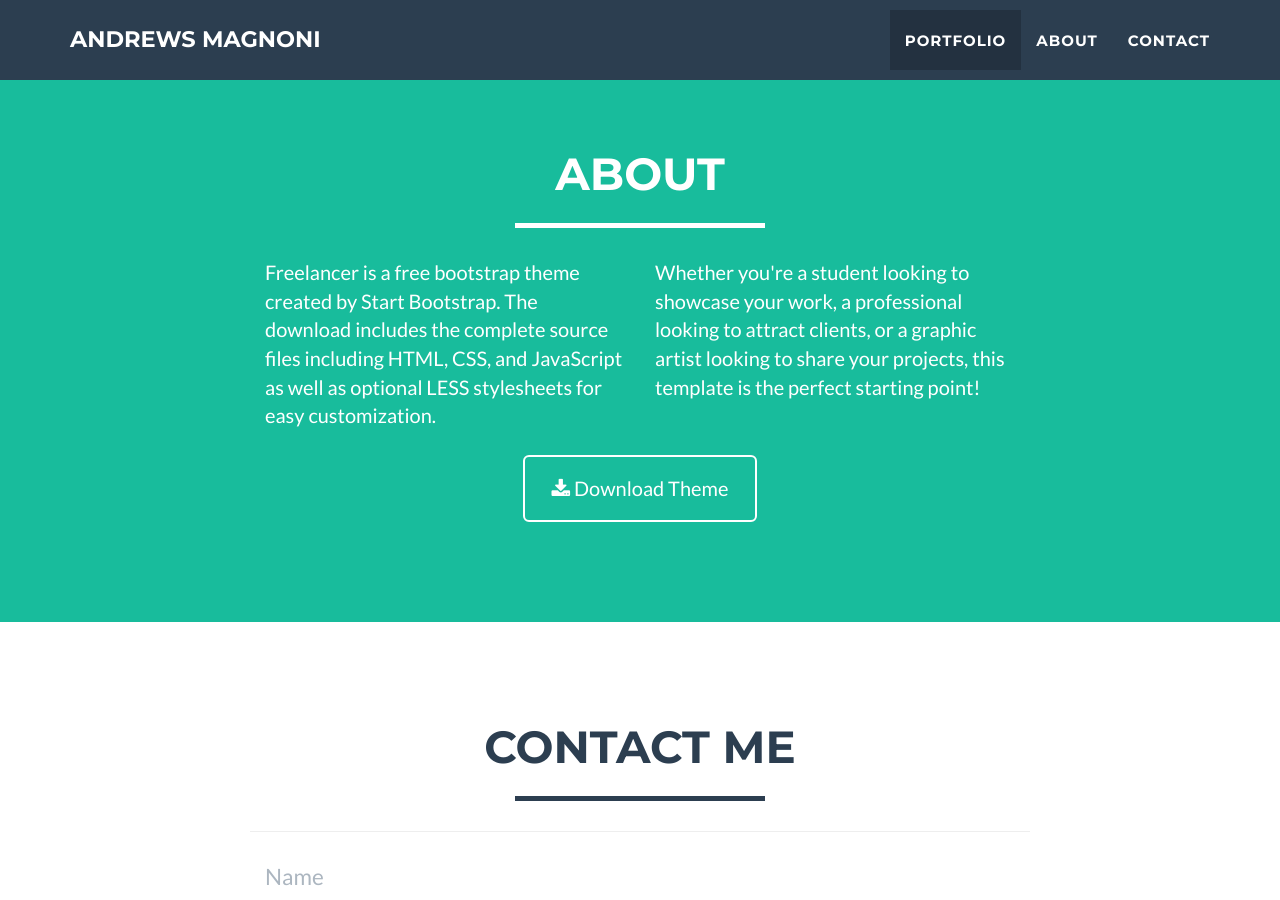
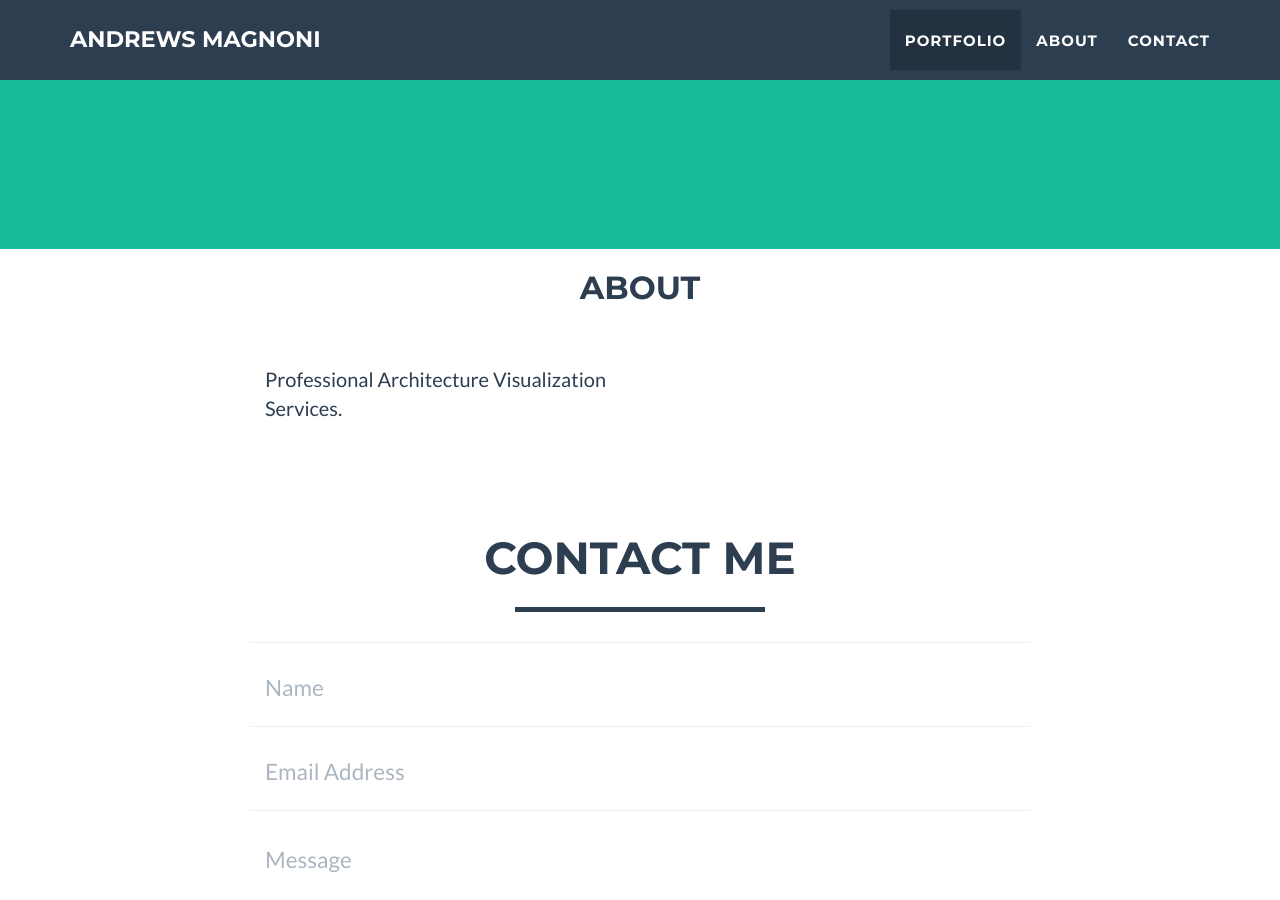
Before and after one commit to amagnoni/amagnoni.github.io, a Jekyll site: the page built from index.html, in a window 1280 px wide and 900 px high, scrolled down 1616 px. Built offline with Jekyll 4.4.1, drawn with Linux system fonts in a browser that asks for light colours.

Commit message:
secondaa commit

```diff
--- a/_includes/about.html
+++ b/_includes/about.html
@@ -1,6 +1,6 @@
- <!-- About Section -->
-    <section class="success" id="about">
-        <div class="container">
+<!DOCTYPE HTML PUBLIC "-//W3C//DTD HTML 4.01 Transitional//EN">
+<html><head><!-- About Section --></head><body><section class="success" id="about">
+        </section><div class="container">
             <div class="row">
                 <div class="col-lg-12 text-center">
                     <h2>About</h2>
@@ -9,16 +9,10 @@
             </div>
             <div class="row">
                 <div class="col-lg-4 col-lg-offset-2">
-                    <p>Freelancer is a free bootstrap theme created by Start Bootstrap. The download includes the complete source files including HTML, CSS, and JavaScript as well as optional LESS stylesheets for easy customization.</p>
+                    <p>Professional Architecture Visualization Services.</p>
                 </div>
-                <div class="col-lg-4">
-                    <p>Whether you're a student looking to showcase your work, a professional looking to attract clients, or a graphic artist looking to share your projects, this template is the perfect starting point! </p>
-                </div>
-                <div class="col-lg-8 col-lg-offset-2 text-center">
-                    <a href="#" class="btn btn-lg btn-outline">
-                        <i class="fa fa-download"></i> Download Theme
-                    </a>
-                </div>
+
+
             </div>
         </div>
-    </section>
+    </body></html>
```
